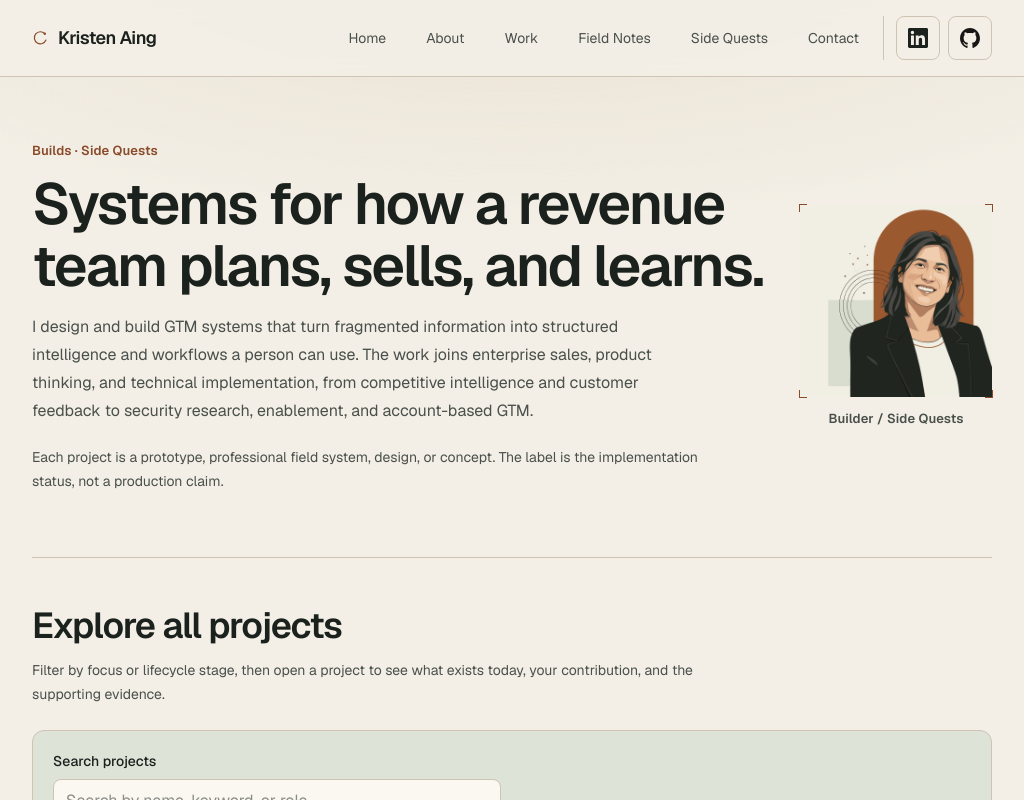
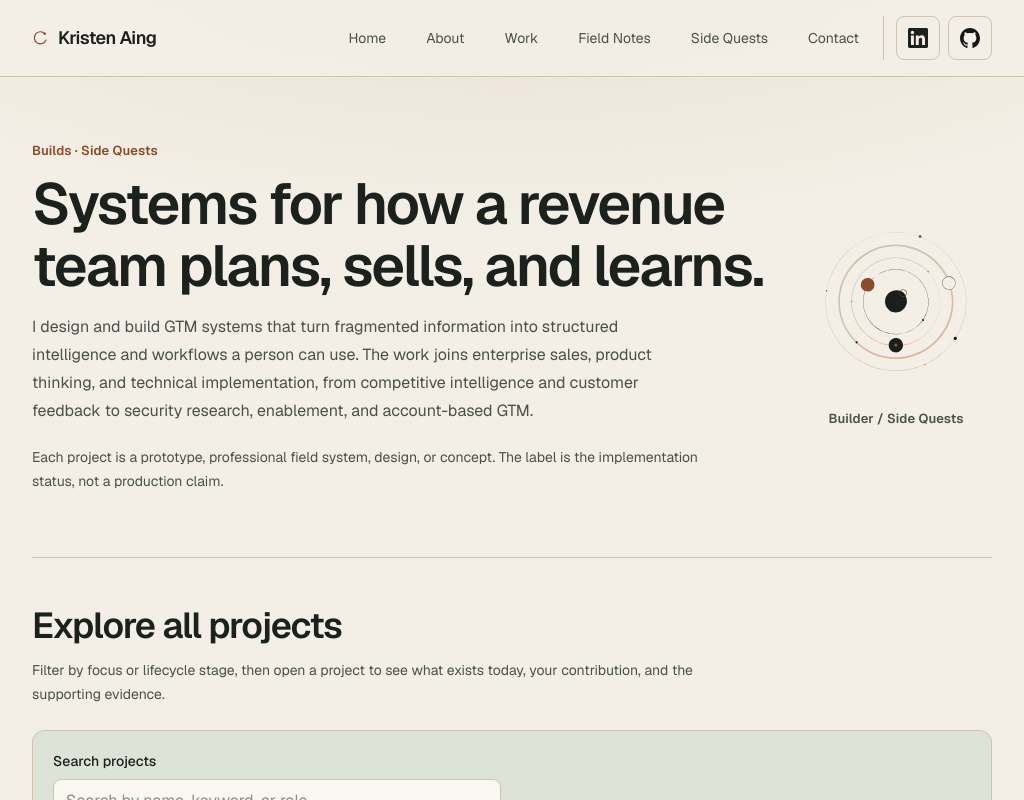
Before and after one commit to heyfunwhoa/byjoyaing-portfolio, a Next.js app: page /projects in a window 1280 px wide. Shown: the top 800 px of the page, without its empty margins (128-1152 px from the left). Built offline with nearby package versions, Linux system fonts and the light colour scheme.

Commit message:
Replace Projects portrait with decorative orbit artwork

```diff
--- a/app/projects/page.tsx
+++ b/app/projects/page.tsx
@@ -1,6 +1,6 @@
 import { ProjectStatusPill } from "@/components/project-status-pill";
 import { completePageMetadata } from "@/lib/page-metadata";
-import { BrandAvatar } from "@/components/brand-avatar";
+import { OrbitStudyIllustration } from "@/components/orbit-study-illustration";
 import { PageMain } from "@/components/page-main";
 import { ProjectsDirectory } from "@/components/projects-directory";
 import { ProjectsSystems } from "@/components/projects-systems";
@@ -44,7 +44,7 @@ export default async function ProjectsPage({
           Each project is a prototype, professional field system, design, or concept. The label is the implementation status, not a production claim.
         </p>
         </div>
-        <div className="mx-auto w-full max-w-[8rem] md:max-w-[12rem]"><BrandAvatar variant="builder" /><p className="editorial-eyebrow mt-3 text-center text-muted">Builder / Side Quests</p>
+        <div className="mx-auto w-full max-w-[8rem] md:max-w-[12rem]"><OrbitStudyIllustration variant="projects" /><p className="editorial-eyebrow mt-3 text-center text-muted">Builder / Side Quests</p>
         </div>
       </section>
 
--- a/components/orbit-study-illustration.tsx
+++ b/components/orbit-study-illustration.tsx
@@ -1,6 +1,7 @@
 import Image from "next/image";
 
 const orbitStudySources = {
+  projects: "/brand/orbits/studies/orbit-study-01.svg",
   "field-notes": "/brand/orbits/studies/orbit-study-03.svg",
   "side-quests": "/brand/orbits/studies/orbit-study-02.svg",
 } as const;
@@ -12,7 +13,7 @@ type OrbitStudyIllustrationProps = {
   className?: string;
 };
 
-/** Decorative orbital artwork for the Field Notes and Side Quests collection headers. */
+/** Decorative orbital artwork for the Projects, Field Notes and Side Quests collection headers. */
 export function OrbitStudyIllustration({
   variant,
   className = "",
```
Also changed, not shown: 2 other files (tests, documents, lock files or other folders).
